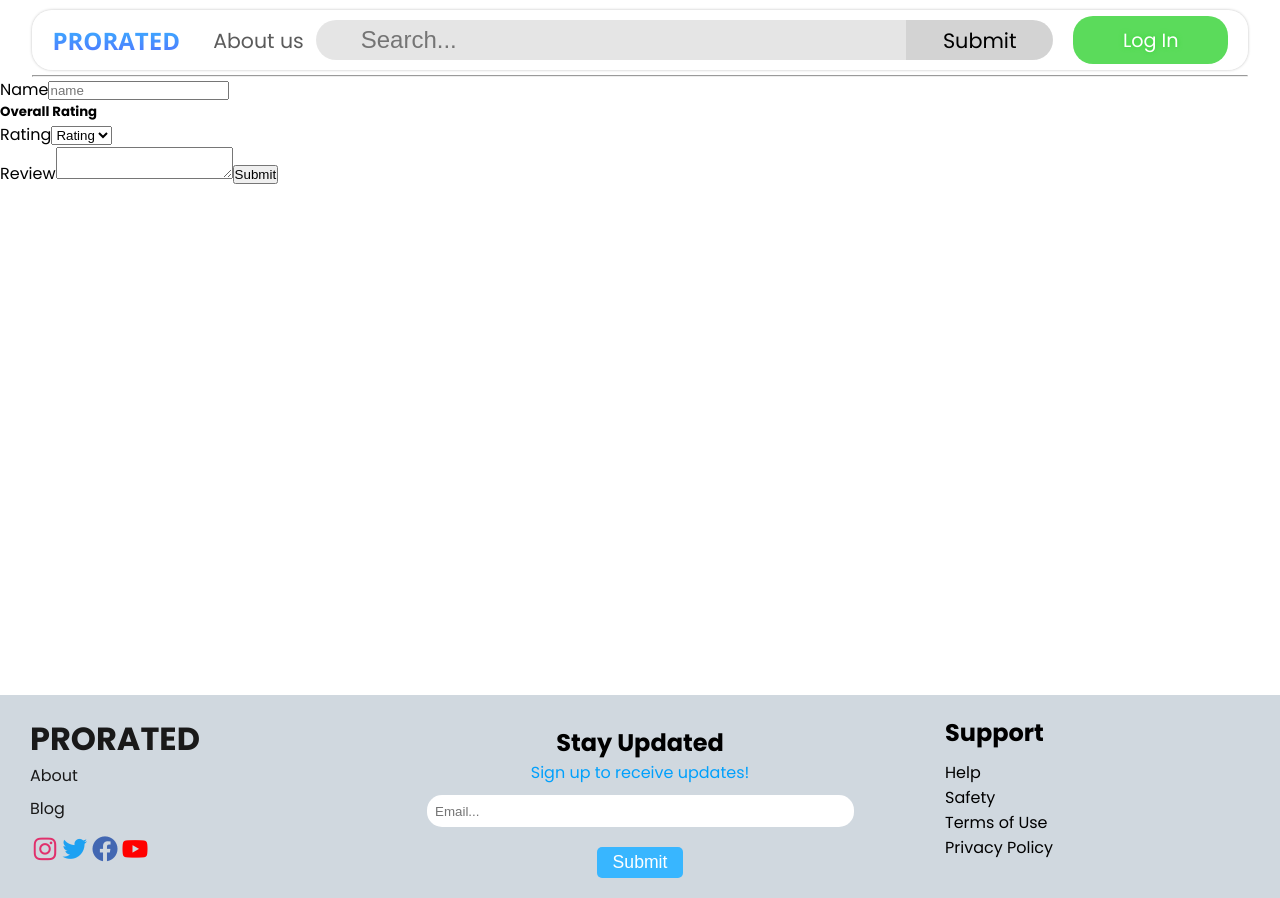
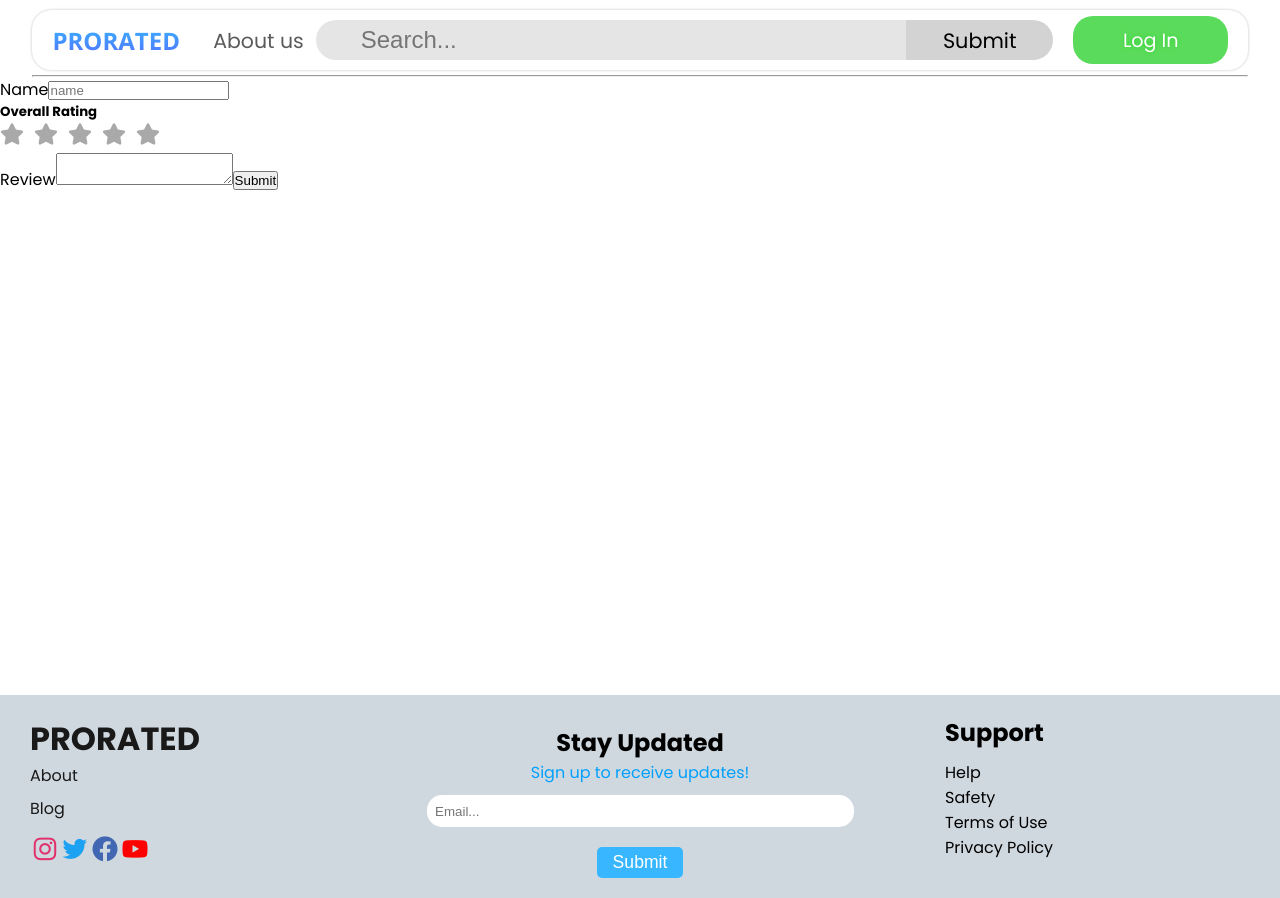
Before and after one commit to lgxxhi/Prorated-Front-End, a React (Create React App) app: page /contractors/1/addReview in a window 1280 px wide. Built offline with nearby package versions, Linux system fonts and the light colour scheme; no server answers.

Commit message:
added hover star rating component to AddContractorReview pages and also implement functionality

```diff
--- a/package.json
+++ b/package.json
@@ -10,6 +10,7 @@
     "framer-motion": "^10.16.5",
     "react": "^18.2.0",
     "react-dom": "^18.2.0",
+    "react-icons": "^4.12.0",
     "react-router-dom": "^6.17.0",
     "react-scripts": "5.0.1",
     "sass": "^1.69.5",
--- a/src/Components/AddContractorReview/AddContractorReview.js
+++ b/src/Components/AddContractorReview/AddContractorReview.js
@@ -3,6 +3,7 @@ import "./AddContractorReview.css";
 import { useParams, useNavigate } from "react-router-dom";
 import { ContractorsContext } from "../../context/ContractorsContext";
 import axios from "../../Api/axios";
+import StarHoverRating from "../StarHoverRating/StarHoverRating";
 import Reviews from "../Reviews/Reviews";
 
 function AddContractorReview() {
@@ -12,7 +13,7 @@ function AddContractorReview() {
 
   const [name, setName] = useState("");
   const [reviewText, setReviewText] = useState("");
-  const [rating, setRating] = useState("Rating");
+  const [rating, setRating] = useState("");
 
   let navigate = useNavigate();
 
@@ -119,20 +120,7 @@ function AddContractorReview() {
         </div>
         <div>
           <h5>Overall Rating</h5>
-          <label htmlFor="rating">Rating</label>
-          <select
-            id="rating"
-            value={rating}
-            onChange={(e) => setRating(e.target.value)}
-            placeholder="rating"
-          >
-            <option disabled>Rating</option>
-            <option value="1">1</option>
-            <option value="2">2</option>
-            <option value="3">3</option>
-            <option value="4">4</option>
-            <option value="5">5</option>
-          </select>
+          <StarHoverRating setRating={setRating} />
         </div>
         <div>
           <label htmlFor="Review">Review</label>
--- /dev/null
+++ b/src/Components/StarHoverRating/StarHoverRating.js
@@ -0,0 +1,61 @@
+import React, { useState } from "react";
+import "./StarHoverRating.css";
+import { FaStar } from "react-icons/fa";
+
+function StarHoverRating({ setRating }) {
+  const colors = {
+    orange: "#FFBA5A",
+    grey: "#a9a9a9",
+  };
+  const styles = {
+    button: {
+      border: "1px solid #a9a9a9",
+      borderRadius: 5,
+      width: 300,
+      padding: 10,
+    },
+  };
+
+  const stars = Array(5).fill(0);
+  const [currentValue, setCurrentValue] = useState(0);
+  const [hoverValue, setHoverValue] = useState(undefined);
+
+  const handleClick = (value) => {
+    setCurrentValue(value);
+    setRating(`${value}`);
+  };
+
+  const handleMouseOver = (value) => {
+    setHoverValue(value);
+  };
+
+  const handleMouseLeave = () => {
+    setHoverValue(undefined);
+  };
+
+  return (
+    <div style={styles.container} className="hover-stars">
+      <div style={styles.stars}>
+        {stars.map((_, index) => {
+          return (
+            <FaStar
+              key={index}
+              size={24}
+              style={{ marginRight: 10, cursor: "pointer" }}
+              color={
+                (hoverValue || currentValue) > index
+                  ? colors.orange
+                  : colors.grey
+              }
+              onClick={() => handleClick(index + 1)}
+              onMouseOver={() => handleMouseOver(index + 1)}
+              onMouseLeave={handleMouseLeave}
+            />
+          );
+        })}
+      </div>
+    </div>
+  );
+}
+
+export default StarHoverRating;
```
Also changed, not shown: src/Components/StarHoverRating/StarHoverRating.css (added), 1 other file (tests, documents, lock files or other folders).
